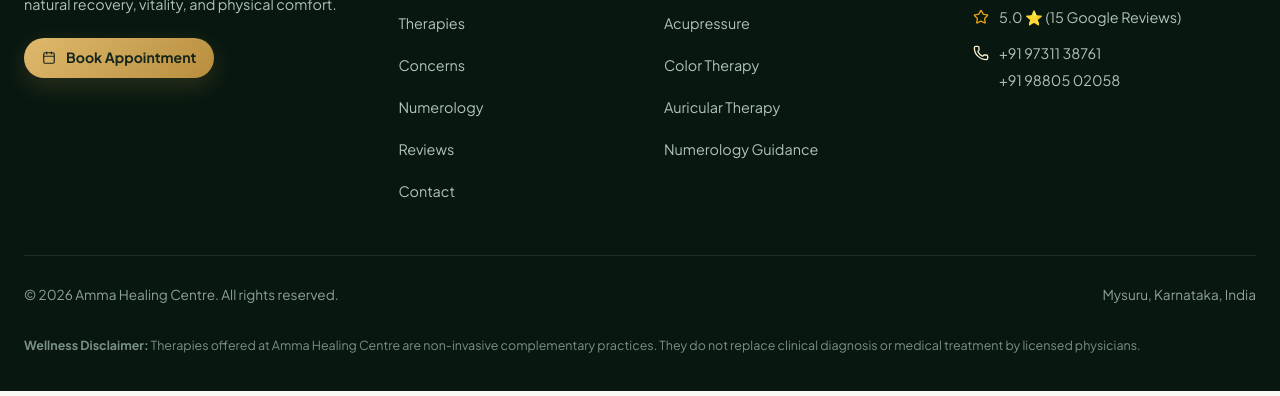
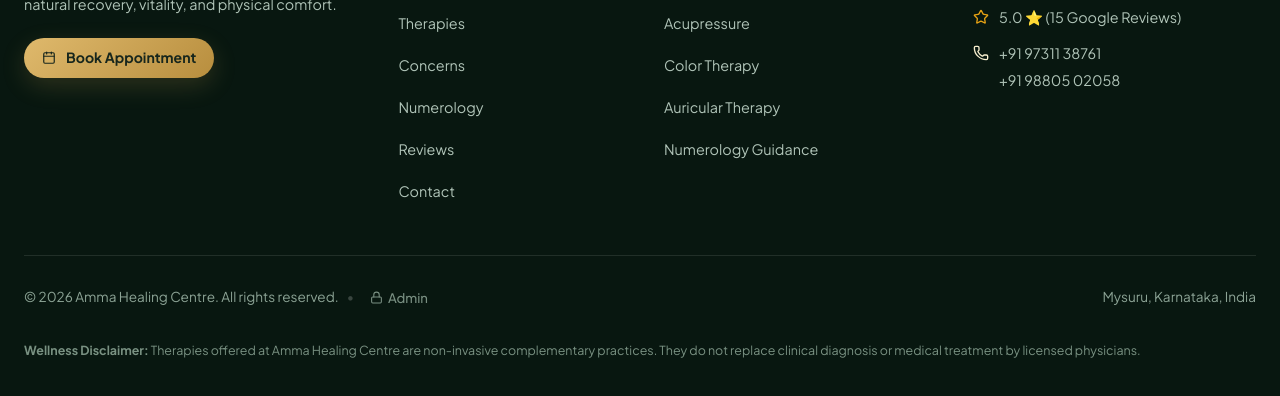
Before and after one commit to prathikbg27-eng/Amma-healing-center, a plain HTML site: page index.html in a window 1280 px wide. Shown: the part 9216-9612 px from the top of the page. Drawn offline with nearby package versions, Linux system fonts and the light colour scheme; a web font is replaced by a local one.

Commit message:
feat: add homepage design system and styling for Amma Healing Centre

```diff
--- a/css/style.css
+++ b/css/style.css
@@ -1828,6 +1828,56 @@
   color: #8CA395;
   flex-wrap: wrap;
   gap: 16px;
+}
+
+.footer-copyright-wrap {
+  display: inline-flex;
+  align-items: center;
+  flex-wrap: wrap;
+  gap: 8px;
+}
+
+.footer-separator {
+  color: rgba(255, 255, 255, 0.2);
+  user-select: none;
+}
+
+.footer-admin-link {
+  display: inline-flex;
+  align-items: center;
+  gap: 5px;
+  color: #8CA395;
+  text-decoration: none;
+  font-size: 0.82rem;
+  font-weight: 500;
+  padding: 3px 8px;
+  border-radius: var(--radius-sm);
+  transition: all var(--transition-fast);
+  opacity: 0.85;
+}
+
+.footer-admin-link:hover {
+  color: var(--color-gold-light);
+  background: rgba(255, 255, 255, 0.06);
+  opacity: 1;
+}
+
+.footer-admin-link:focus-visible {
+  outline: 2px solid var(--color-gold-light);
+  outline-offset: 2px;
+}
+
+.footer-admin-link svg,
+.footer-admin-link [data-lucide] {
+  width: 13px;
+  height: 13px;
+  stroke-width: 2;
+  transition: transform var(--transition-fast);
+}
+
+.footer-admin-link:hover svg,
+.footer-admin-link:hover [data-lucide] {
+  transform: translateY(-1px);
 }
 
 .footer-disclaimer-note {
--- a/index.html
+++ b/index.html
@@ -1211,8 +1211,13 @@
       </div>
 
       <div class="footer-bottom">
-        <div>
-          © 2026 Amma Healing Centre. All rights reserved.
+        <div class="footer-copyright-wrap">
+          <span>&copy; 2026 Amma Healing Centre. All rights reserved.</span>
+          <span class="footer-separator" aria-hidden="true">•</span>
+          <a href="/admin" class="footer-admin-link" aria-label="Admin Portal" title="Admin Portal">
+            <i data-lucide="lock" style="width: 13px; height: 13px;" aria-hidden="true"></i>
+            <span>Admin</span>
+          </a>
         </div>
         <div style="display: flex; gap: 20px;">
           <span>Mysuru, Karnataka, India</span>
```
